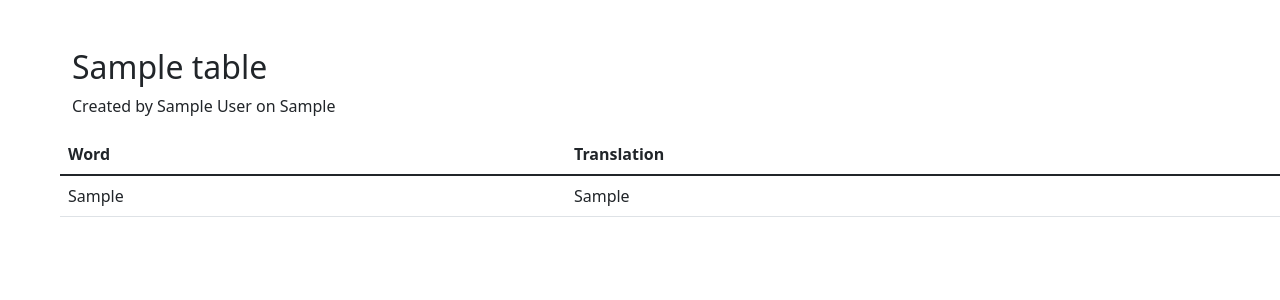
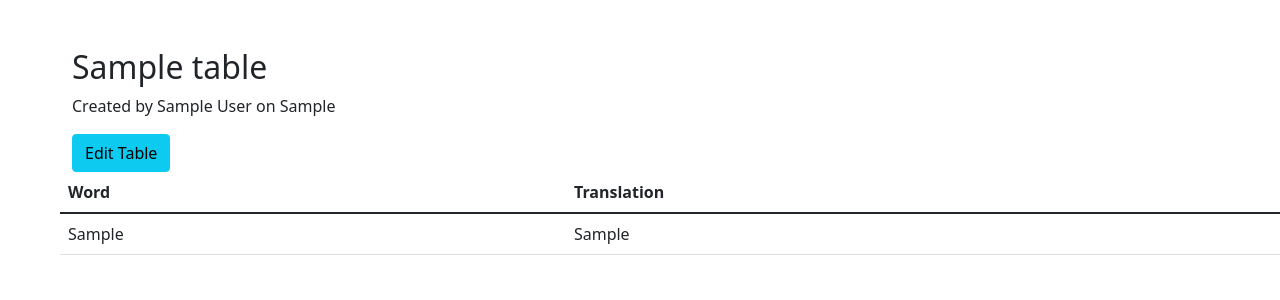
Before and after one commit to nm96/mensable, a Flask app: template templates/view_table.html in a window 1280 px wide; the page is wider, and only the part inside the window is pictured. Shown: the part 66-366 px from the top of that part. Run offline with Flask 2, Linux system fonts and the light colour scheme; the template is opened without the code that fills it: values that come from a table or form of the project are taken from there, others are empty; tables that the repository leaves empty hold one stand-in row (values such as "Sample post").

Commit message:
Add edit button to view_table page

```diff
--- a/templates/view_table.html
+++ b/templates/view_table.html
@@ -4,6 +4,7 @@
 	<div class="container-fluid">
 		<h2>{{ table.name | capitalize }}</h2>
 		<p>Created by {{ table.creator.name }} on {{ table.created }}</p>
+		<a class="btn btn-info" href="/edit_table/{{ table.language.name }}/{{ table.name }}" role="button">Edit Table</a>
 	</div>
 	<table class="table">
 		<thead>
```
